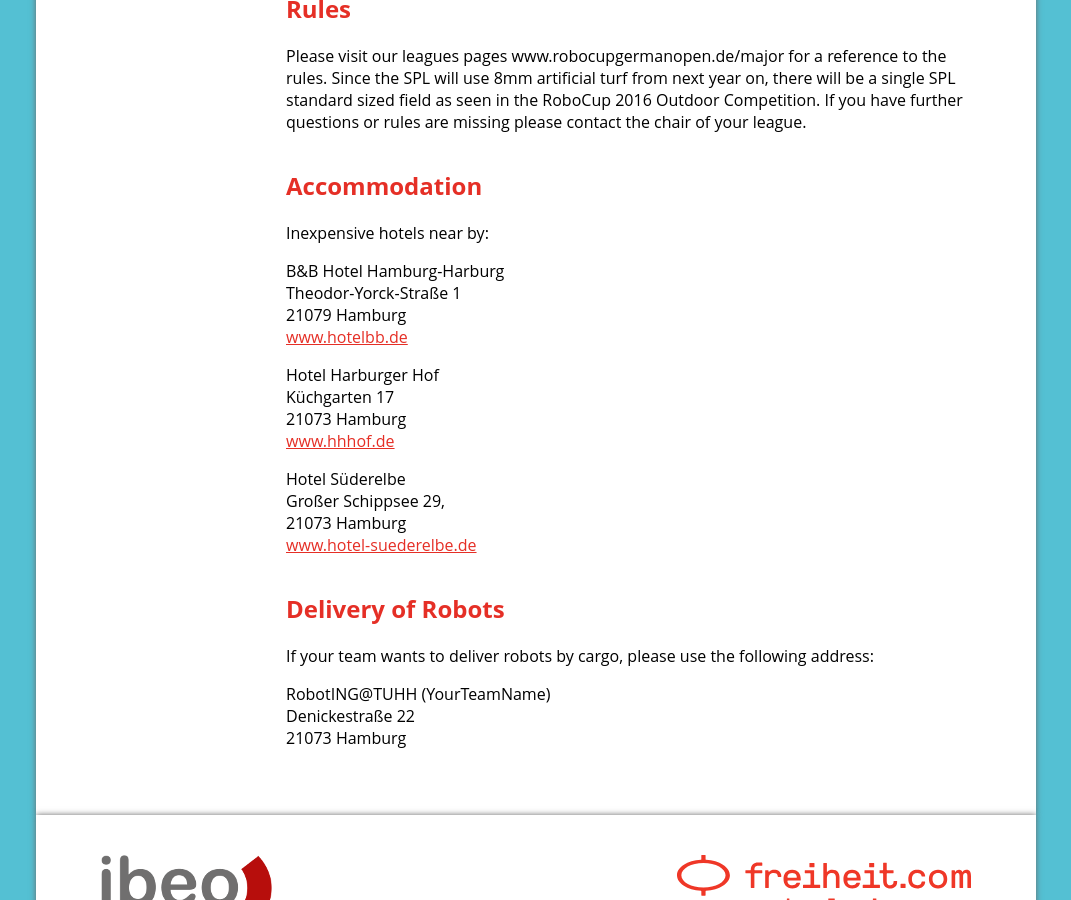
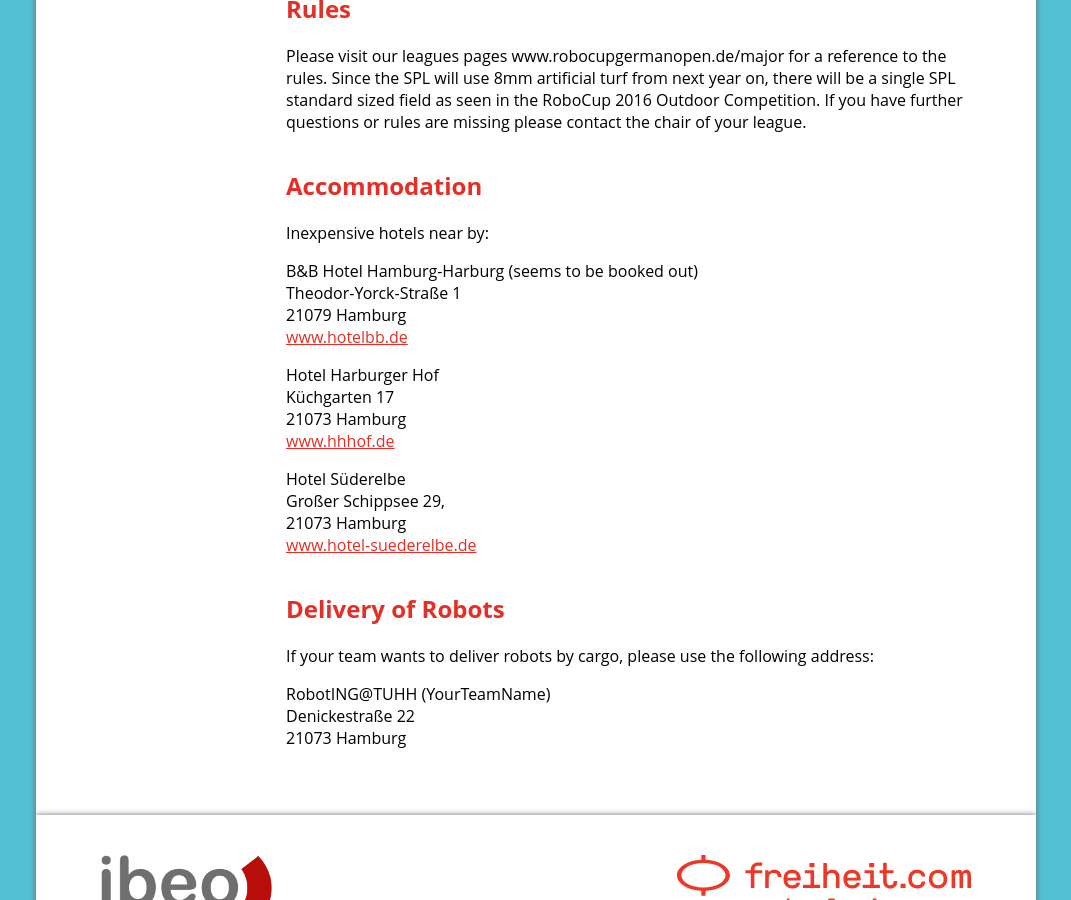
Before and after one commit to RHOrga/rhorga.github.io, a Jekyll site: the page built from 2017/en/teams.md, in a window 1280 px wide and 900 px high, scrolled down 1358 px. Shown: the whole window, without its empty margins (104-1175 px from the left). Built offline with Jekyll 4.4.1, drawn with Linux system fonts in a browser that asks for light colours.

Commit message:
Add hotel note

```diff
--- a/2017/en/teams.md
+++ b/2017/en/teams.md
@@ -40,7 +40,7 @@ Please visit our leagues pages www.robocupgermanopen.de/major for a reference to
 
 Inexpensive hotels near by:
 
-B&B Hotel Hamburg-Harburg
+B&B Hotel Hamburg-Harburg (seems to be booked out)
 Theodor-Yorck-Straße 1
 21079 Hamburg
 [www.hotelbb.de](www.hotelbb.de)
```
